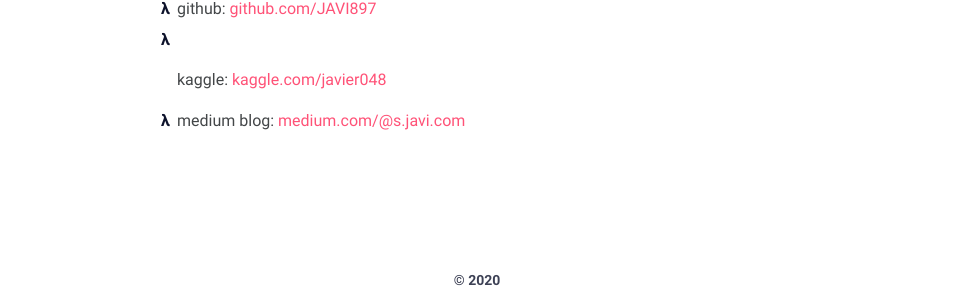
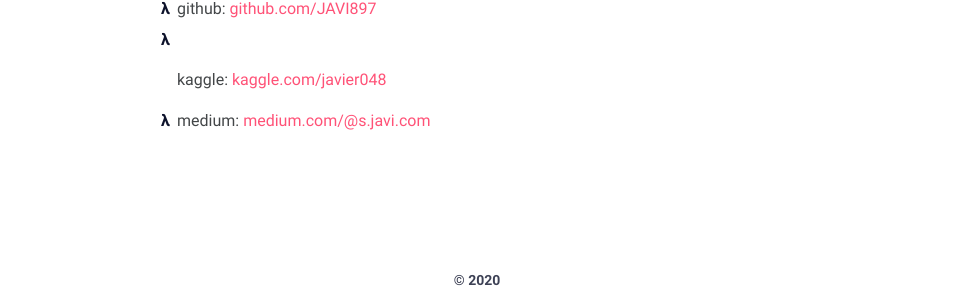
Before and after one commit to JAVI897/JAVI897.github.io, a Jekyll site: the page built from about.md, in a window 1280 px wide. Shown: the part 484-788 px from the top of the page, without its empty margins (163-1116 px from the left). Built offline with Jekyll 4.4.1, drawn with Linux system fonts in a browser that asks for light colours.

Commit message:
Update about.md

```diff
--- a/about.md
+++ b/about.md
@@ -13,4 +13,4 @@ Hola! Soy un estudiante de Ciencia de Datos. En este blog iré subiendo poco a p
 - github: [github.com/JAVI897](https://github.com/JAVI897)
 - kaggle: [kaggle.com/javier048](https://www.kaggle.com/javier048)
 
-- medium blog: [medium.com/@s.javi.com](https://medium.com/@s.javi.com)
+- medium: [medium.com/@s.javi.com](https://medium.com/@s.javi.com)
```
